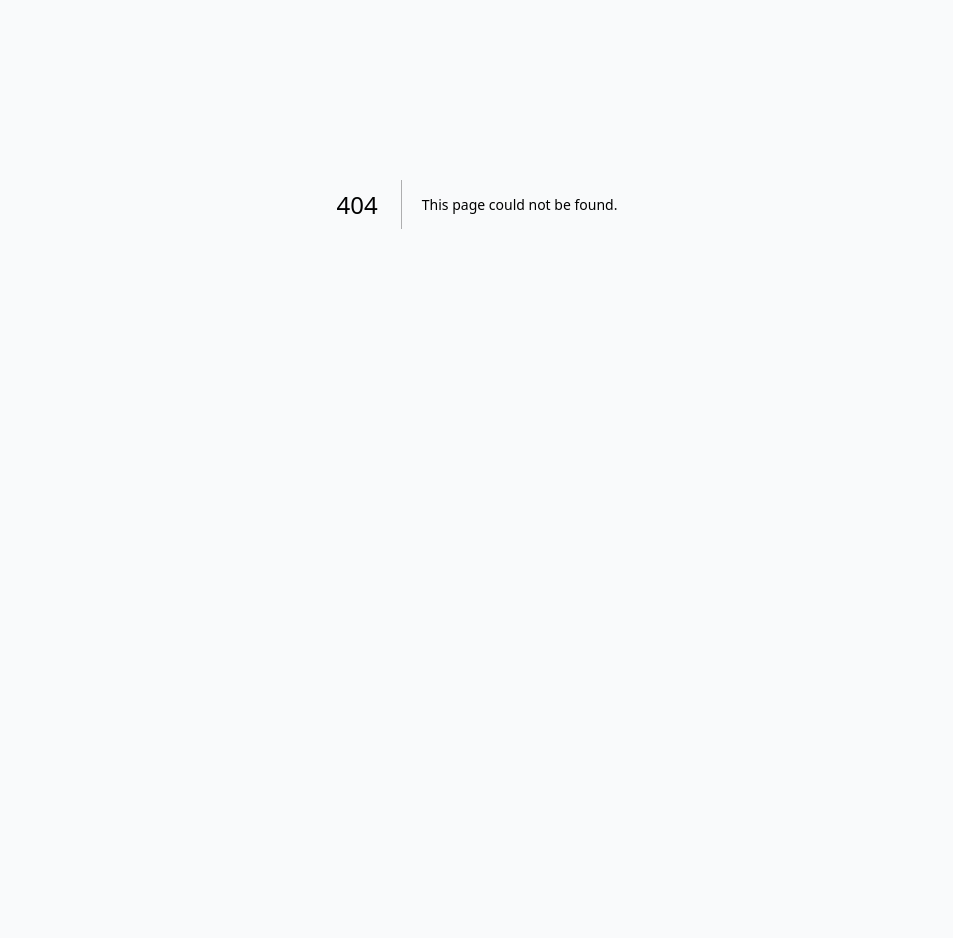
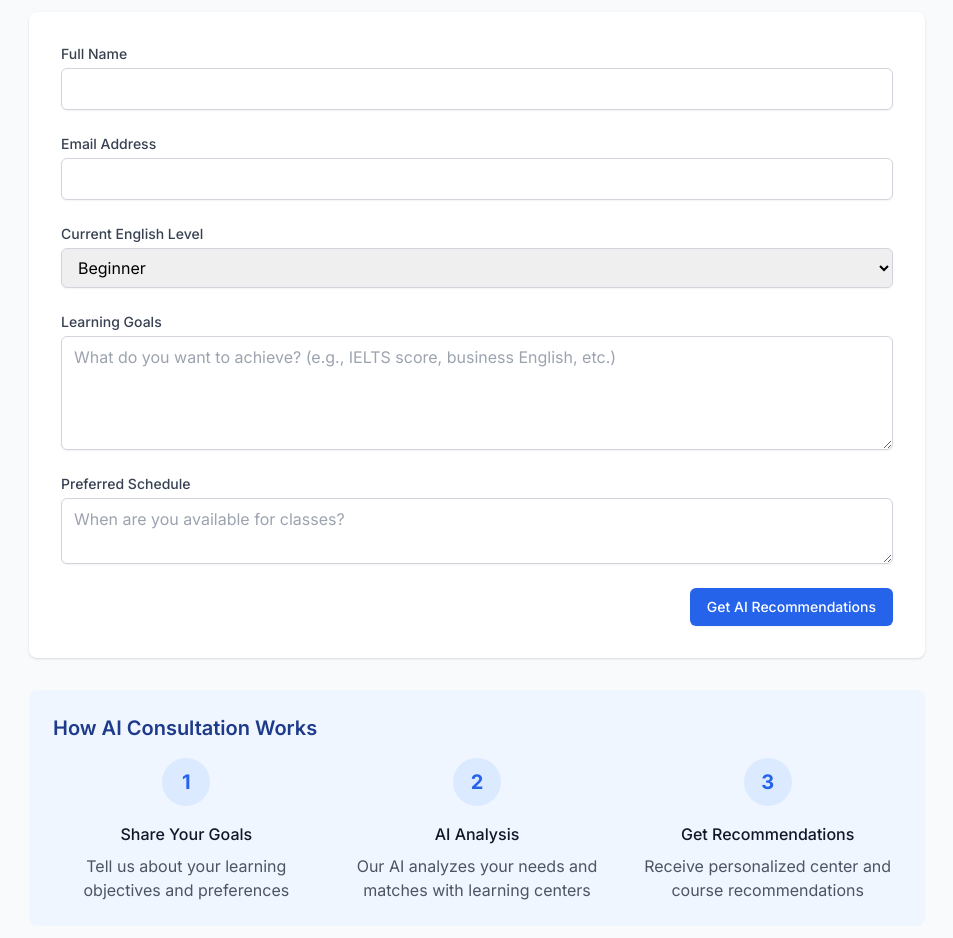
Before and after one commit to kyouko2407/i-view-solutions, a Next.js app: page /ai-consultation in a window 1280 px wide. Before the commit this address had no page. Shown: the part 260-1198 px from the top of the page, without its empty margins (163-1116 px from the left). Before the commit the page ends 864 px from the top, so only its background shows below. Built offline with nearby package versions, Linux system fonts and the light colour scheme.

Commit message:
Add AI consultation page with form and features

```diff
--- /dev/null
+++ b/src/app/ai-consultation/page.tsx
@@ -0,0 +1,161 @@
+'use client';
+
+import { useState } from 'react';
+
+export default function AIConsultation() {
+  const [formData, setFormData] = useState({
+    name: '',
+    email: '',
+    level: 'beginner',
+    goals: '',
+    schedule: '',
+  });
+
+  const handleSubmit = (e: React.FormEvent) => {
+    e.preventDefault();
+    // Handle form submission here
+    console.log('Form submitted:', formData);
+  };
+
+  const handleChange = (e: React.ChangeEvent<HTMLInputElement | HTMLTextAreaElement | HTMLSelectElement>) => {
+    const { name, value } = e.target;
+    setFormData(prev => ({ ...prev, [name]: value }));
+  };
+
+  return (
+    <div className="min-h-screen bg-gray-50 py-12 px-4 sm:px-6 lg:px-8">
+      <div className="max-w-4xl mx-auto">
+        <div className="text-center mb-12">
+          <h1 className="text-3xl font-bold text-gray-900 sm:text-4xl">
+            AI-Powered Learning Consultation
+          </h1>
+          <p className="mt-4 text-lg text-gray-600">
+            Get personalized recommendations for your English learning journey based on
+            your goals, schedule, and preferences.
+          </p>
+        </div>
+
+        <div className="bg-white shadow rounded-lg p-6 sm:p-8">
+          <form onSubmit={handleSubmit} className="space-y-6">
+            <div>
+              <label htmlFor="name" className="block text-sm font-medium text-gray-700">
+                Full Name
+              </label>
+              <input
+                type="text"
+                name="name"
+                id="name"
+                value={formData.name}
+                onChange={handleChange}
+                className="mt-1 block w-full rounded-md border border-gray-300 py-2 px-3 shadow-sm focus:border-blue-500 focus:outline-none focus:ring-1 focus:ring-blue-500"
+                required
+              />
+            </div>
+
+            <div>
+              <label htmlFor="email" className="block text-sm font-medium text-gray-700">
+                Email Address
+              </label>
+              <input
+                type="email"
+                name="email"
+                id="email"
+                value={formData.email}
+                onChange={handleChange}
+                className="mt-1 block w-full rounded-md border border-gray-300 py-2 px-3 shadow-sm focus:border-blue-500 focus:outline-none focus:ring-1 focus:ring-blue-500"
+                required
+              />
+            </div>
+
+            <div>
+              <label htmlFor="level" className="block text-sm font-medium text-gray-700">
+                Current English Level
+              </label>
+              <select
+                name="level"
+                id="level"
+                value={formData.level}
+                onChange={handleChange}
+                className="mt-1 block w-full rounded-md border border-gray-300 py-2 px-3 shadow-sm focus:border-blue-500 focus:outline-none focus:ring-1 focus:ring-blue-500"
+              >
+                <option value="beginner">Beginner</option>
+                <option value="intermediate">Intermediate</option>
+                <option value="advanced">Advanced</option>
+              </select>
+            </div>
+
+            <div>
+              <label htmlFor="goals" className="block text-sm font-medium text-gray-700">
+                Learning Goals
+              </label>
+              <textarea
+                name="goals"
+                id="goals"
+                value={formData.goals}
+                onChange={handleChange}
+                rows={4}
+                className="mt-1 block w-full rounded-md border border-gray-300 py-2 px-3 shadow-sm focus:border-blue-500 focus:outline-none focus:ring-1 focus:ring-blue-500"
+                placeholder="What do you want to achieve? (e.g., IELTS score, business English, etc.)"
+                required
+              />
+            </div>
+
+            <div>
+              <label htmlFor="schedule" className="block text-sm font-medium text-gray-700">
+                Preferred Schedule
+              </label>
+              <textarea
+                name="schedule"
+                id="schedule"
+                value={formData.schedule}
+                onChange={handleChange}
+                rows={2}
+                className="mt-1 block w-full rounded-md border border-gray-300 py-2 px-3 shadow-sm focus:border-blue-500 focus:outline-none focus:ring-1 focus:ring-blue-500"
+                placeholder="When are you available for classes?"
+                required
+              />
+            </div>
+
+            <div className="flex justify-end">
+              <button
+                type="submit"
+                className="inline-flex justify-center py-2 px-4 border border-transparent shadow-sm text-sm font-medium rounded-md text-white bg-blue-600 hover:bg-blue-700 focus:outline-none focus:ring-2 focus:ring-offset-2 focus:ring-blue-500"
+              >
+                Get AI Recommendations
+              </button>
+            </div>
+          </form>
+        </div>
+
+        <div className="mt-8 bg-blue-50 rounded-lg p-6">
+          <h2 className="text-xl font-semibold text-blue-900 mb-4">
+            How AI Consultation Works
+          </h2>
+          <div className="grid grid-cols-1 md:grid-cols-3 gap-6">
+            <div className="flex flex-col items-center text-center">
+              <div className="w-12 h-12 bg-blue-100 rounded-full flex items-center justify-center mb-4">
+                <span className="text-blue-600 text-xl font-bold">1</span>
+              </div>
+              <h3 className="font-medium text-gray-900 mb-2">Share Your Goals</h3>
+              <p className="text-gray-600">Tell us about your learning objectives and preferences</p>
+            </div>
+            <div className="flex flex-col items-center text-center">
+              <div className="w-12 h-12 bg-blue-100 rounded-full flex items-center justify-center mb-4">
+                <span className="text-blue-600 text-xl font-bold">2</span>
+              </div>
+              <h3 className="font-medium text-gray-900 mb-2">AI Analysis</h3>
+              <p className="text-gray-600">Our AI analyzes your needs and matches with learning centers</p>
+            </div>
+            <div className="flex flex-col items-center text-center">
+              <div className="w-12 h-12 bg-blue-100 rounded-full flex items-center justify-center mb-4">
+                <span className="text-blue-600 text-xl font-bold">3</span>
+              </div>
+              <h3 className="font-medium text-gray-900 mb-2">Get Recommendations</h3>
+              <p className="text-gray-600">Receive personalized center and course recommendations</p>
+            </div>
+          </div>
+        </div>
+      </div>
+    </div>
+  );
+}
```
